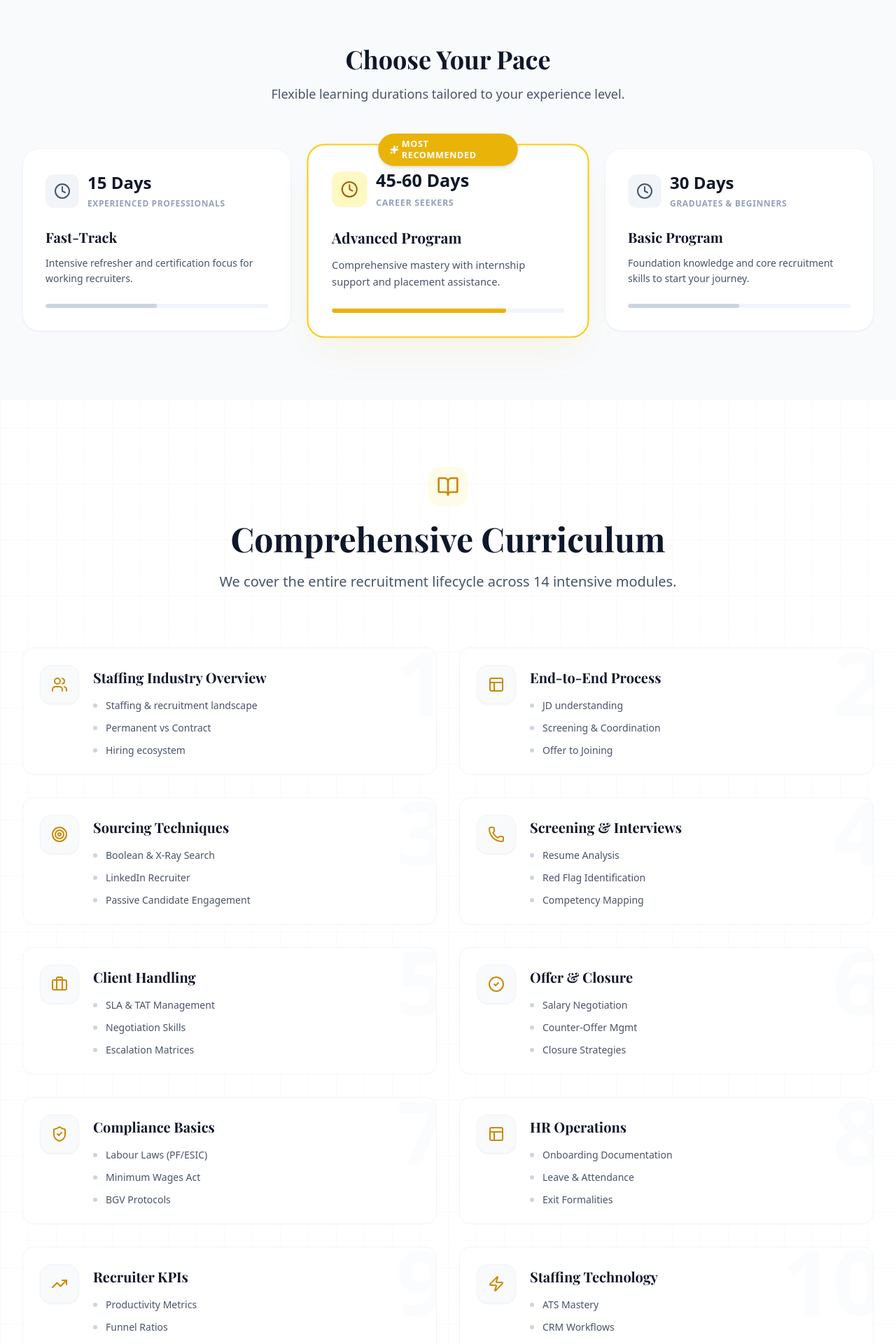
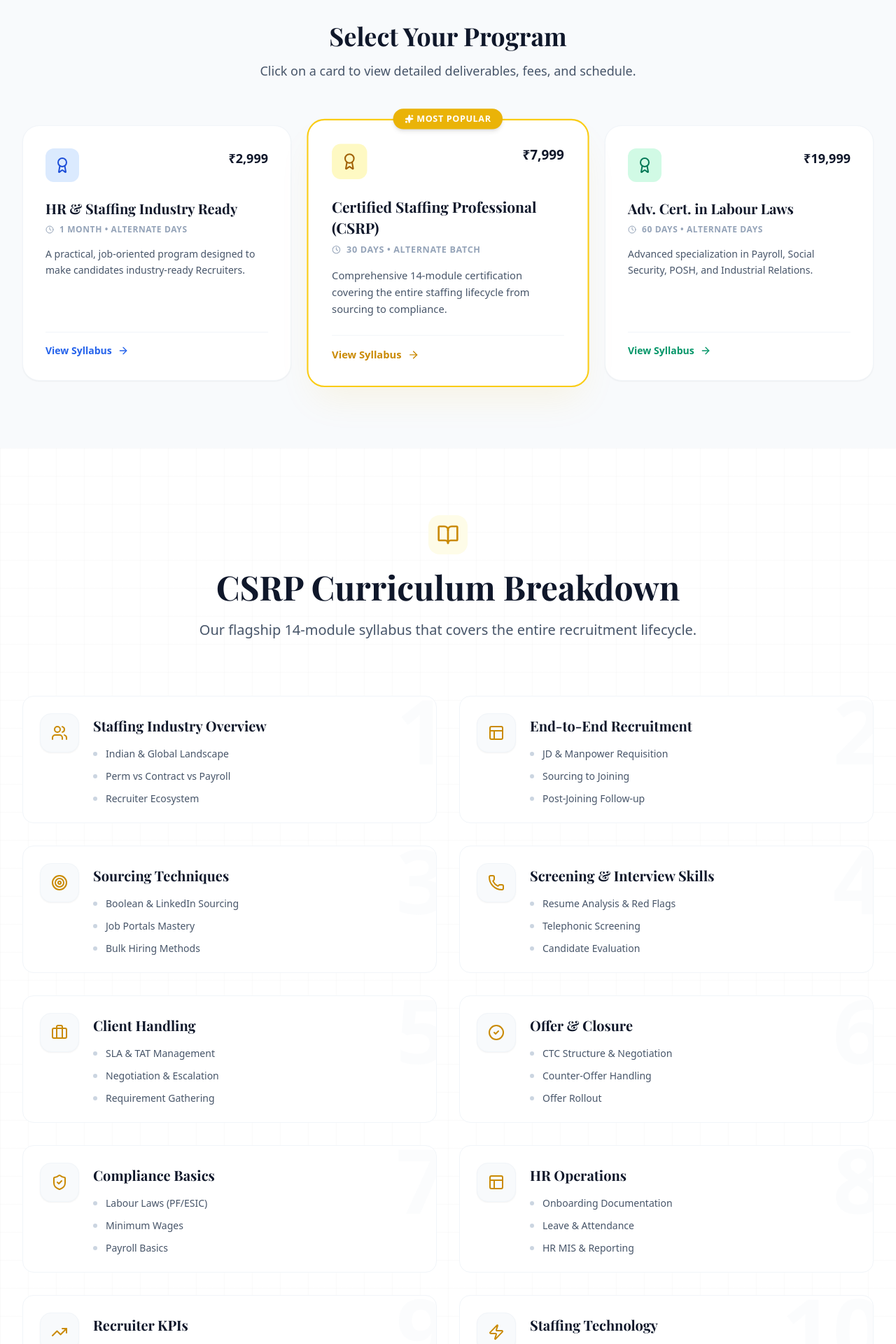
Before and after one commit to UjjwalAsati/impact_you_academy, a React (Vite) app in the folder frontend/: page /staffing-training in a window 1280 px wide. Shown: the part 760-2680 px from the top of the page at 70% size. Built offline with nearby package versions, Linux system fonts and the light colour scheme.

Commit message:
Update StaffingTrainingPage.jsx

```diff
--- a/frontend/src/pages/StaffingTrainingPage.jsx
+++ b/frontend/src/pages/StaffingTrainingPage.jsx
@@ -1,4 +1,4 @@
-import React from 'react';
+import React, { useState } from 'react';
 import { Link } from 'react-router-dom';
 import {
   BookOpen,
@@ -15,10 +15,16 @@ import {
   Download,
   Sparkles,
   Zap,
-  Target
+  Target,
+  X,
+  Calendar,
+  IndianRupee
 } from 'lucide-react';
 
 export default function StaffingTrainingPage() {
+
+  // State for the active modal
+  const [selectedProgram, setSelectedProgram] = useState(null);
 
   // --- INTERNAL ANIMATION STYLES ---
   const animationStyles = `
@@ -35,14 +41,14 @@ export default function StaffingTrainingPage() {
       0%, 100% { opacity: 1; transform: scale(1); }
       50% { opacity: 0.8; transform: scale(0.95); }
     }
-    @keyframes shimmer {
-      0% { background-position: -200% center; }
-      100% { background-position: 200% center; }
+    @keyframes modal-pop {
+      from { opacity: 0; transform: scale(0.95) translateY(10px); }
+      to { opacity: 1; transform: scale(1) translateY(0); }
     }
 
     .animate-fade-up { animation: fadeUp 0.8s cubic-bezier(0.16, 1, 0.3, 1) forwards; opacity: 0; }
     .animate-float { animation: float 6s ease-in-out infinite; }
-    .animate-pulse-slow { animation: pulse-glow 4s infinite ease-in-out; }
+    .animate-modal { animation: modal-pop 0.3s cubic-bezier(0.16, 1, 0.3, 1) forwards; }
 
     .delay-100 { animation-delay: 0.1s; }
     .delay-200 { animation-delay: 0.2s; }
@@ -59,45 +65,79 @@ export default function StaffingTrainingPage() {
     }
   `;
 
-  // --- DATA ---
+  // --- 1. REAL CURRICULUM DATA (Based on CSRP PDF) ---
   const modules = [
-    { id: 1, title: "Staffing Industry Overview", icon: <Users />, topics: ["Staffing & recruitment landscape", "Permanent vs Contract", "Hiring ecosystem"] },
-    { id: 2, title: "End-to-End Process", icon: <Layout />, topics: ["JD understanding", "Screening & Coordination", "Offer to Joining"] },
-    { id: 3, title: "Sourcing Techniques", icon: <Target />, topics: ["Boolean & X-Ray Search", "LinkedIn Recruiter", "Passive Candidate Engagement"] },
-    { id: 4, title: "Screening & Interviews", icon: <Phone />, topics: ["Resume Analysis", "Red Flag Identification", "Competency Mapping"] },
-    { id: 5, title: "Client Handling", icon: <Briefcase />, topics: ["SLA & TAT Management", "Negotiation Skills", "Escalation Matrices"] },
-    { id: 6, title: "Offer & Closure", icon: <CheckCircle2 />, topics: ["Salary Negotiation", "Counter-Offer Mgmt", "Closure Strategies"] },
-    { id: 7, title: "Compliance Basics", icon: <ShieldCheck />, topics: ["Labour Laws (PF/ESIC)", "Minimum Wages Act", "BGV Protocols"] },
-    { id: 8, title: "HR Operations", icon: <Layout />, topics: ["Onboarding Documentation", "Leave & Attendance", "Exit Formalities"] },
-    { id: 9, title: "Recruiter KPIs", icon: <TrendingUp />, topics: ["Productivity Metrics", "Funnel Ratios", "Source Quality Analysis"] },
-    { id: 10, title: "Staffing Technology", icon: <Zap />, topics: ["ATS Mastery", "CRM Workflows", "AI Tools in Hiring"] },
-    { id: 11, title: "Professional Skills", icon: <Users />, topics: ["Email Etiquette", "Time Management", "Confidentiality"] },
-    { id: 12, title: "Practical Training", icon: <Briefcase />, topics: ["Live Project Sourcing", "Role Plays", "Mock Interviews"] },
-    { id: 13, title: "Special Hiring", icon: <Award />, topics: ["Niche Skills (IT/Non-IT)", "Campus & Bulk Hiring", "Executive Search"] },
-    { id: 14, title: "Certification", icon: <Award />, topics: ["Final Assessment", "Resume Building", "Placement Support"] }
+    { id: 1, title: "Staffing Industry Overview", icon: <Users />, topics: ["Indian & Global Landscape", "Perm vs Contract vs Payroll", "Recruiter Ecosystem"] },
+    { id: 2, title: "End-to-End Recruitment", icon: <Layout />, topics: ["JD & Manpower Requisition", "Sourcing to Joining", "Post-Joining Follow-up"] },
+    { id: 3, title: "Sourcing Techniques", icon: <Target />, topics: ["Boolean & LinkedIn Sourcing", "Job Portals Mastery", "Bulk Hiring Methods"] },
+    { id: 4, title: "Screening & Interview Skills", icon: <Phone />, topics: ["Resume Analysis & Red Flags", "Telephonic Screening", "Candidate Evaluation"] },
+    { id: 5, title: "Client Handling", icon: <Briefcase />, topics: ["SLA & TAT Management", "Negotiation & Escalation", "Requirement Gathering"] },
+    { id: 6, title: "Offer & Closure", icon: <CheckCircle2 />, topics: ["CTC Structure & Negotiation", "Counter-Offer Handling", "Offer Rollout"] },
+    { id: 7, title: "Compliance Basics", icon: <ShieldCheck />, topics: ["Labour Laws (PF/ESIC)", "Minimum Wages", "Payroll Basics"] },
+    { id: 8, title: "HR Operations", icon: <Layout />, topics: ["Onboarding Documentation", "Leave & Attendance", "HR MIS & Reporting"] },
+    { id: 9, title: "Recruiter KPIs", icon: <TrendingUp />, topics: ["Productivity Metrics", "Source Performance", "Incentive Structures"] },
+    { id: 10, title: "Staffing Technology", icon: <Zap />, topics: ["ATS & CRM Fundamentals", "Excel Dashboards", "Hiring Automation"] },
+    { id: 11, title: "Professional Skills", icon: <Users />, topics: ["Email & Call Etiquette", "Time & Stress Mgmt", "Ethics & Confidentiality"] },
+    { id: 12, title: "Practical Training", icon: <Briefcase />, topics: ["Live Sourcing Practice", "Mock Interviews", "Role Plays"] },
+    { id: 13, title: "Special Hiring", icon: <Award />, topics: ["IT & Non-IT Hiring", "Campus & Niche Hiring", "Executive Search"] },
+    { id: 14, title: "Certification & Readiness", icon: <Award />, topics: ["Resume Building", "Final Assessment", "Placement Support"] }
   ];
 
-  const durations = [
+  // --- 2. REAL PROGRAM PRODUCTS (Based on PDFs) ---
+  const programs = [
     {
-      title: "Fast-Track",
-      days: "15 Days",
-      target: "Experienced Professionals",
-      desc: "Intensive refresher and certification focus for working recruiters.",
-      popular: false
+      id: "industry-ready",
+      title: "HR & Staffing Industry Ready",
+      price: "₹2,999",
+      duration: "1 Month",
+      mode: "Alternate Days",
+      target: "Freshers & Beginners",
+      desc: "A practical, job-oriented program designed to make candidates industry-ready Recruiters.",
+      features: [
+        "Real Recruitment Processes",
+        "Live Sourcing Assignments",
+        "Telephonic Screening Practice",
+        "Interview Coordination"
+      ],
+      idealFor: "Fresh Graduates, HR Interns, and Career Switchers looking for affordable, real-world exposure.",
+      popular: false,
+      color: "blue"
     },
     {
-      title: "Advanced Program",
-      days: "45-60 Days",
-      target: "Career Seekers",
-      desc: "Comprehensive mastery with internship support and placement assistance.",
-      popular: true
+      id: "csrp",
+      title: "Certified Staffing Professional (CSRP)",
+      price: "₹7,999",
+      duration: "30 Days",
+      mode: "Alternate Batch",
+      target: "Aspiring Professionals",
+      desc: "Comprehensive 14-module certification covering the entire staffing lifecycle from sourcing to compliance.",
+      features: [
+        "Full 14-Module Curriculum",
+        "Client Handling & KPIs",
+        "Staffing Technology (ATS/CRM)",
+        "Placement Support"
+      ],
+      idealFor: "Those seeking a recognized certification and deep operational knowledge.",
+      popular: true, // This is the core offering
+      color: "yellow"
     },
     {
-      title: "Basic Program",
-      days: "30 Days",
-      target: "Graduates & Beginners",
-      desc: "Foundation knowledge and core recruitment skills to start your journey.",
-      popular: false
+      id: "labour-law",
+      title: "Adv. Cert. in Labour Laws",
+      price: "₹19,999",
+      duration: "60 Days",
+      mode: "Alternate Days",
+      target: "HR Specialists",
+      desc: "Advanced specialization in Payroll, Social Security, POSH, and Industrial Relations.",
+      features: [
+        "PF, ESI, Gratuity Calculations",
+        "Legal Drafting & Policies",
+        "HR Audit & Risk Mgmt",
+        "Workplace Safety Laws"
+      ],
+      idealFor: "HR Ops professionals and those wanting to master statutory compliance.",
+      popular: false,
+      color: "emerald"
     }
   ];
 
@@ -118,48 +158,48 @@ export default function StaffingTrainingPage() {
 
           <div className="animate-fade-up delay-100 inline-flex items-center gap-2 px-4 py-1.5 rounded-full bg-slate-900 text-yellow-400 text-xs font-bold uppercase tracking-wider mb-8 shadow-lg shadow-slate-900/10">
             <Sparkles className="w-3 h-3 animate-pulse" />
-            <span>ISO Certified Curriculum</span>
+            <span>Job-Oriented Certification</span>
           </div>
 
           <h1 className="animate-fade-up delay-200 text-5xl md:text-6xl lg:text-7xl font-extrabold text-slate-900 tracking-tight mb-8 leading-tight">
-            Staffing & Manpower <br />
+            Staffing & HR <br />
             <span className="text-transparent bg-clip-text bg-gradient-to-r from-yellow-500 to-yellow-600">
-              Training Syllabus
+              Training Programs
             </span>
           </h1>
 
           <p className="animate-fade-up delay-300 max-w-2xl mx-auto text-xl text-slate-600 mb-12 leading-relaxed">
-            A structured <span className="font-bold text-slate-900">14-module roadmap</span> designed to transform you into a 360-degree recruitment professional, covering everything from sourcing to labor law compliance.
+             From foundational recruitment skills to advanced labour law compliance. Choose the path that fits your career goals.
           </p>
 
           <div className="animate-fade-up delay-400 flex flex-col sm:flex-row gap-4 justify-center items-center">
             <Link to="/contact">
               <button className="group relative px-8 py-4 bg-slate-900 text-white text-base font-bold rounded-full shadow-xl hover:bg-slate-800 hover:shadow-2xl hover:-translate-y-1 transition-all duration-300 overflow-hidden">
-                <span className="relative z-10 flex items-center gap-2">Enroll Now <ArrowRight size={18} className="group-hover:translate-x-1 transition-transform"/></span>
-                <div className="absolute inset-0 -translate-x-full group-hover:translate-x-full transition-transform duration-700 bg-gradient-to-r from-transparent via-white/10 to-transparent" />
+                <span className="relative z-10 flex items-center gap-2">Explore Batches <ArrowRight size={18} className="group-hover:translate-x-1 transition-transform"/></span>
               </button>
             </Link>
             <button className="px-8 py-4 bg-white text-slate-700 border border-slate-200 text-base font-bold rounded-full hover:bg-slate-50 hover:border-slate-300 transition-all duration-300 flex items-center gap-2 shadow-sm hover:shadow-md">
               <Download size={18} className="text-yellow-600" />
-              Download PDF
+              Download Brochure
             </button>
           </div>
         </div>
       </section>
 
-      {/* --- DURATION OPTIONS --- */}
+      {/* --- PROGRAM OPTIONS (INTERACTIVE) --- */}
       <section className="py-24 bg-slate-50 relative z-10">
         <div className="max-w-7xl mx-auto px-4 sm:px-6 lg:px-8">
           <div className="text-center mb-16">
-            <h2 className="text-3xl md:text-4xl font-bold text-slate-900 mb-4">Choose Your Pace</h2>
-            <p className="text-lg text-slate-600">Flexible learning durations tailored to your experience level.</p>
+            <h2 className="text-3xl md:text-4xl font-bold text-slate-900 mb-4">Select Your Program</h2>
+            <p className="text-lg text-slate-600">Click on a card to view detailed deliverables, fees, and schedule.</p>
           </div>
 
           <div className="grid grid-cols-1 md:grid-cols-3 gap-8 items-start">
-            {durations.map((item, idx) => (
+            {programs.map((item) => (
               <div
-                key={idx}
-                className={`group relative p-8 rounded-3xl transition-all duration-500 ${
+                key={item.id}
+                onClick={() => setSelectedProgram(item)}
+                className={`group relative p-8 rounded-3xl transition-all duration-500 cursor-pointer h-full flex flex-col ${
                   item.popular
                   ? 'bg-white border-2 border-yellow-400 shadow-2xl shadow-yellow-500/10 scale-105 z-10'
                   : 'bg-white border border-slate-100 shadow-sm hover:shadow-xl hover:-translate-y-2'
@@ -167,25 +207,38 @@ export default function StaffingTrainingPage() {
               >
                 {item.popular && (
                   <div className="absolute -top-4 left-1/2 -translate-x-1/2 bg-yellow-500 text-white px-4 py-1.5 rounded-full text-xs font-bold uppercase tracking-wider shadow-md flex items-center gap-1">
-                    <Sparkles size={12} fill="white" /> Most Recommended
+                    <Sparkles size={12} fill="white" /> Most Popular
                   </div>
                 )}
 
-                <div className="flex items-center gap-3 mb-6">
-                  <div className={`p-3 rounded-xl ${item.popular ? 'bg-yellow-100 text-yellow-700' : 'bg-slate-100 text-slate-600'}`}>
-                    <Clock className="w-6 h-6" />
+                <div className="flex justify-between items-start mb-6">
+                  <div className={`p-3 rounded-xl ${
+                      item.color === 'blue' ? 'bg-blue-100 text-blue-700' :
+                      item.color === 'emerald' ? 'bg-emerald-100 text-emerald-700' :
+                      'bg-yellow-100 text-yellow-700'
+                    }`}>
+                    <Award className="w-6 h-6" />
                   </div>
-                  <div>
-                    <span className="block text-2xl font-bold text-slate-900">{item.days}</span>
-                    <span className="text-xs font-bold text-slate-400 uppercase tracking-wider">{item.target}</span>
+                  <div className="text-right">
+                    <span className="block text-lg font-bold text-slate-900">{item.price}</span>
                   </div>
                 </div>
 
-                <h3 className="text-xl font-bold text-slate-900 mb-3">{item.title}</h3>
-                <p className="text-slate-600 leading-relaxed text-sm mb-6">{item.desc}</p>
+                <h3 className="text-xl font-bold text-slate-900 mb-2">{item.title}</h3>
+                <div className="flex items-center gap-2 text-xs font-bold text-slate-400 uppercase tracking-wider mb-4">
+                    <Clock size={12} /> {item.duration} • {item.mode}
+                </div>
 
-                <div className="w-full h-1.5 bg-slate-100 rounded-full overflow-hidden">
-                    <div className={`h-full rounded-full ${item.popular ? 'bg-yellow-500 w-3/4' : 'bg-slate-300 w-1/2'}`}></div>
+                <p className="text-slate-600 leading-relaxed text-sm mb-6 flex-grow">{item.desc}</p>
+
+                <div className="w-full h-px bg-slate-100 mb-4"></div>
+
+                <div className={`flex items-center text-sm font-bold ${
+                    item.color === 'blue' ? 'text-blue-600 group-hover:text-blue-700' :
+                    item.color === 'emerald' ? 'text-emerald-600 group-hover:text-emerald-700' :
+                    'text-yellow-600 group-hover:text-yellow-700'
+                }`}>
+                   View Syllabus <ArrowRight size={16} className="ml-2 group-hover:translate-x-1 transition-transform" />
                 </div>
               </div>
             ))}
@@ -193,9 +246,79 @@ export default function StaffingTrainingPage() {
         </div>
       </section>
 
-      {/* --- DETAILED SYLLABUS GRID --- */}
+      {/* --- PROGRAM DETAIL MODAL --- */}
+      {selectedProgram && (
+        <div className="fixed inset-0 z-50 flex items-center justify-center p-4">
+          <div
+            className="absolute inset-0 bg-slate-900/60 backdrop-blur-sm transition-opacity"
+            onClick={() => setSelectedProgram(null)}
+          ></div>
+
+          <div className="relative w-full max-w-2xl bg-white rounded-3xl shadow-2xl overflow-hidden animate-modal flex flex-col max-h-[90vh]">
+
+            {/* Modal Header */}
+            <div className="bg-slate-900 p-8 text-white relative">
+              <button
+                onClick={() => setSelectedProgram(null)}
+                className="absolute top-6 right-6 p-2 bg-white/10 hover:bg-white/20 rounded-full transition-colors"
+              >
+                <X size={20} />
+              </button>
+              <div className="flex gap-3 mb-4">
+                 <div className="inline-flex items-center gap-2 px-3 py-1 rounded-full bg-yellow-500/20 text-yellow-400 text-xs font-bold uppercase">
+                    <Calendar size={12} /> {selectedProgram.duration}
+                 </div>
+                 <div className="inline-flex items-center gap-2 px-3 py-1 rounded-full bg-white/10 text-white text-xs font-bold uppercase">
+                    <IndianRupee size={12} /> {selectedProgram.price}
+                 </div>
+              </div>
+              <h3 className="text-3xl font-bold mb-2">{selectedProgram.title}</h3>
+              <p className="text-slate-300">{selectedProgram.mode}</p>
+            </div>
+
+            {/* Modal Body */}
+            <div className="p-8 overflow-y-auto">
+              <div className="mb-8">
+                <h4 className="text-lg font-bold text-slate-900 mb-4 flex items-center gap-2">
+                   <Target size={20} className="text-yellow-600" /> Who is this for?
+                </h4>
+                <p className="text-slate-600 leading-relaxed bg-slate-50 p-4 rounded-xl border border-slate-100">
+                  {selectedProgram.idealFor}
+                </p>
+              </div>
+
+              <div>
+                <h4 className="text-lg font-bold text-slate-900 mb-4 flex items-center gap-2">
+                   <CheckCircle2 size={20} className="text-yellow-600" /> Key Features
+                </h4>
+                <ul className="grid sm:grid-cols-2 gap-3">
+                  {selectedProgram.features.map((feature, idx) => (
+                    <li key={idx} className="flex items-start gap-3 text-slate-700 text-sm">
+                      <div className="w-1.5 h-1.5 rounded-full bg-green-500 mt-2 shrink-0" />
+                      {feature}
+                    </li>
+                  ))}
+                </ul>
+              </div>
+            </div>
+
+            {/* Modal Footer */}
+            <div className="p-6 border-t border-slate-100 bg-slate-50 flex flex-col sm:flex-row gap-4 justify-between items-center">
+              <div className="text-sm text-slate-500">
+                Next batch filling fast
+              </div>
+              <Link to="/contact" className="w-full sm:w-auto">
+                <button className="w-full px-8 py-3 bg-yellow-500 hover:bg-yellow-400 text-slate-900 font-bold rounded-xl transition-colors shadow-lg shadow-yellow-500/20">
+                  Enroll in this Program
+                </button>
+              </Link>
+            </div>
+          </div>
+        </div>
+      )}
+
+      {/* --- DETAILED SYLLABUS GRID (CSRP Focus) --- */}
       <section className="py-24 bg-white relative overflow-hidden">
-        {/* Subtle Grid Background */}
         <div className="absolute inset-0 bg-[linear-gradient(to_right,#8080800a_1px,transparent_1px),linear-gradient(to_bottom,#8080800a_1px,transparent_1px)] bg-[size:40px_40px]"></div>
 
         <div className="max-w-7xl mx-auto px-4 sm:px-6 lg:px-8 relative z-10">
@@ -204,15 +327,15 @@ export default function StaffingTrainingPage() {
                 <BookOpen className="w-8 h-8 text-yellow-600" />
             </div>
             <h2 className="text-3xl lg:text-5xl font-bold text-slate-900 mb-6">
-              Comprehensive Curriculum
+              CSRP Curriculum Breakdown
             </h2>
             <p className="text-xl text-slate-600 max-w-3xl mx-auto">
-              We cover the entire recruitment lifecycle across 14 intensive modules.
+              Our flagship 14-module syllabus that covers the entire recruitment lifecycle.
             </p>
           </div>
 
           <div className="grid grid-cols-1 md:grid-cols-2 gap-6 lg:gap-8">
-            {modules.map((mod, idx) => (
+            {modules.map((mod) => (
               <div
                 key={mod.id}
                 className="card-hover-effect group p-6 bg-white rounded-2xl border border-slate-100 relative overflow-hidden"
@@ -251,27 +374,21 @@ export default function StaffingTrainingPage() {
 
       {/* --- CTA SECTION --- */}
       <section className="py-24 bg-slate-900 relative overflow-hidden">
-        {/* Background Accents */}
-        <div className="absolute top-0 right-0 w-96 h-96 bg-yellow-500 rounded-full blur-[100px] opacity-10 pointer-events-none animate-pulse-slow" />
-        <div className="absolute bottom-0 left-0 w-96 h-96 bg-blue-500 rounded-full blur-[100px] opacity-10 pointer-events-none animate-pulse-slow" style={{ animationDelay: '2s' }} />
+        <div className="absolute top-0 right-0 w-96 h-96 bg-yellow-500 rounded-full blur-[100px] opacity-10 pointer-events-none" />
+        <div className="absolute bottom-0 left-0 w-96 h-96 bg-blue-500 rounded-full blur-[100px] opacity-10 pointer-events-none" style={{ animationDelay: '2s' }} />
 
         <div className="max-w-4xl mx-auto px-4 text-center relative z-10">
           <h2 className="text-3xl md:text-5xl font-bold text-white mb-8 tracking-tight">
             Ready to Start Your Career?
           </h2>
           <p className="text-slate-300 mb-10 text-xl max-w-2xl mx-auto">
-            Join the next cohort and get certified in as little as 15 days.
+            Join the next cohort and get certified.
           </p>
           <div className="flex flex-col sm:flex-row gap-4 justify-center">
             <Link to="/contact">
               <button className="w-full sm:w-auto px-10 py-5 bg-yellow-500 text-slate-900 text-lg font-bold rounded-full hover:bg-yellow-400 hover:scale-105 transition-all duration-300 shadow-[0_0_30px_rgba(234,179,8,0.3)]">
-                Get Course Brochure
+                Get Brochure
               </button>
-            </Link>
-            <Link to="/contact">
-                <button className="w-full sm:w-auto px-10 py-5 bg-transparent border border-slate-700 text-white text-lg font-bold rounded-full hover:bg-slate-800 transition-all duration-300">
-                    Book Free Counseling
-                </button>
             </Link>
           </div>
         </div>
```
